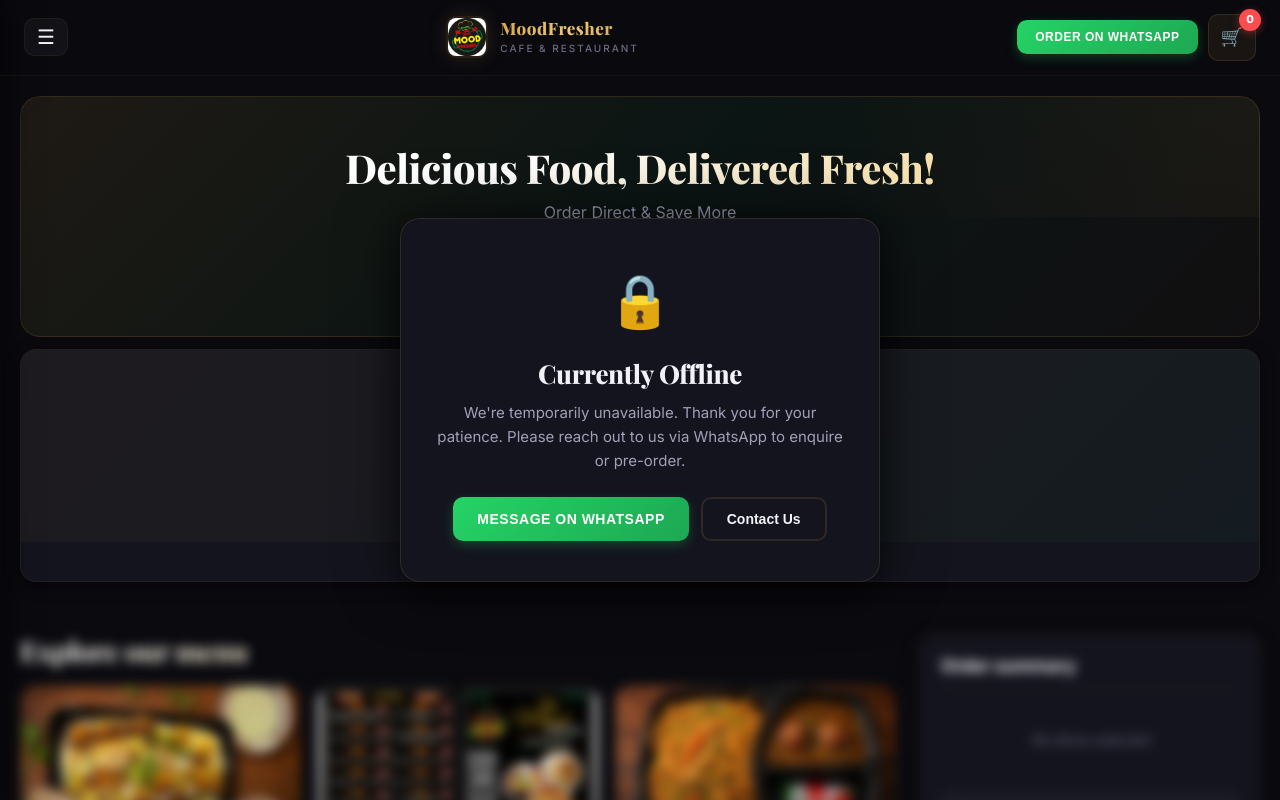
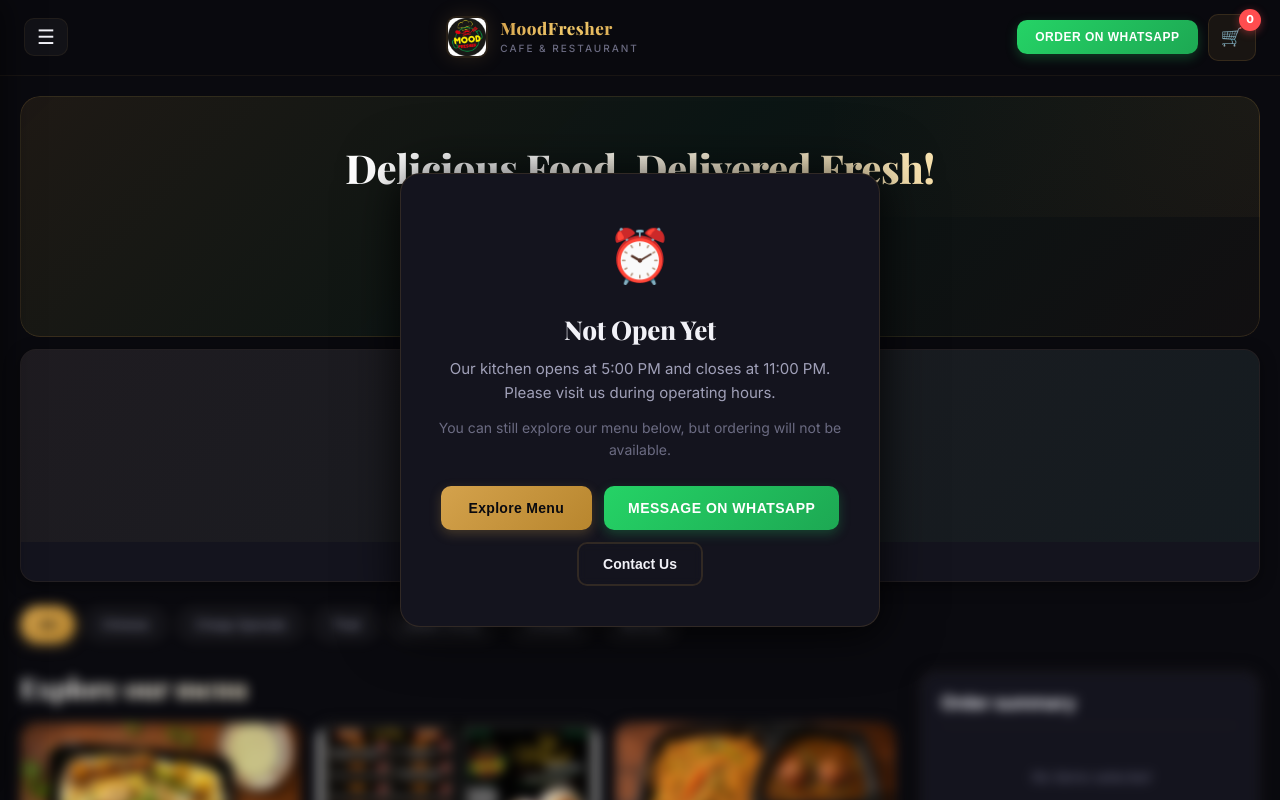
Before and after one commit to animesh624/MoodFresher, a React (Vite) app: page / in a window 1280 px wide. Shown: the top 800 px of the page. Built offline with nearby package versions, Linux system fonts and the light colour scheme.

Commit message:
added changes

```diff
--- a/src/App.jsx
+++ b/src/App.jsx
@@ -141,6 +141,7 @@
   const [touchStart, setTouchStart] = useState(0)
   const [touchEnd, setTouchEnd] = useState(0)
   const [isOpen, setIsOpen] = useState(isShopOperating())
+  const [exploreMenu, setExploreMenu] = useState(false)
   const orderPanelRef = useRef(null)
 
   const navigate = (newView) => {
@@ -182,7 +183,7 @@
   const delivery = subtotal > 0 ? 20 : 0
   const total = subtotal + delivery
 
-  const canPlace = name.trim() !== '' && address.trim() !== '' && mobile.trim() !== '' && subtotal > 0 && WHATSAPP_NUMBER
+  const canPlace = name.trim() !== '' && address.trim() !== '' && mobile.trim() !== '' && subtotal > 0 && WHATSAPP_NUMBER && isOpen
 
   const scrollToOrderPanel = () => {
     if (orderPanelRef.current) {
@@ -226,9 +227,14 @@
   }, [])
 
   useEffect(() => {
-    setIsOpen(isShopOperating())
+    const current = isShopOperating()
+    setIsOpen(current)
+    // Reset exploreMenu when shop opens
+    if (current) setExploreMenu(false)
     const timer = setInterval(() => {
-      setIsOpen(isShopOperating())
+      const newVal = isShopOperating()
+      setIsOpen(newVal)
+      if (newVal) setExploreMenu(false)
     }, 60000)
     return () => clearInterval(timer)
   }, [])
@@ -311,13 +317,19 @@
       </section>
 
       {/* Overlay when shop is closed — blurs all content beneath */}
-      {!isOpen && (
+      {!isOpen && !exploreMenu && (
         <div className="shop-closed-overlay">
           <div className="shop-closed-card">
             <span className="closed-icon">{closureInfo?.icon || '🔒'}</span>
             <h2>{closureInfo?.title || 'Currently Unavailable'}</h2>
             <p>{closureInfo?.detail || ''}</p>
+            <p style={{marginTop:-12, marginBottom:24, fontSize:14, color:'var(--text-muted)'}}>
+              You can still explore our menu below, but ordering will not be available.
+            </p>
             <div className="closed-actions">
+              <button className="primary" onClick={() => setExploreMenu(true)}>
+                Explore Menu
+              </button>
               <button className="wa-btn" onClick={() => window.open(`https://wa.me/${WHATSAPP_NUMBER}`, '_blank')}>
                 Message on WhatsApp
               </button>
@@ -329,10 +341,10 @@
         </div>
       )}
 
-      <div className={`content-wrapper ${!isOpen ? 'blurred' : ''}`}>
+      <div className={`content-wrapper ${!isOpen && !exploreMenu ? 'blurred' : ''}`}>
         {view === 'menu' && (
           <div className="category-row">
-            {isOpen && CATEGORIES.map(cat => (
+            {CATEGORIES.map(cat => (
               <button key={cat} className={cat === activeCat ? 'cat active' : 'cat'} onClick={() => setActiveCat(cat)}>{cat}</button>
             ))}
           </div>
@@ -387,7 +399,7 @@
                 <textarea placeholder="Delivery instructions (optional)" value={instructions} onChange={e => setInstructions(e.target.value)} rows={2} disabled={!isOpen} />
               </div>
 
-              <button className={`place-btn ${canPlace && isOpen ? 'enabled' : 'disabled'}`} onClick={placeOrder} disabled={!canPlace || !isOpen}>Place order via WhatsApp</button>
+              <button className={`place-btn ${canPlace ? 'enabled' : 'disabled'}`} onClick={placeOrder} disabled={!canPlace}>Place order via WhatsApp</button>
             </aside>
           </main>
         ) : view === 'contact' ? (
--- a/src/data/items.json
+++ b/src/data/items.json
@@ -1,5 +1,5 @@
 {
-  "shopOpen": false,
+  "shopOpen": true,
   "operatingHours": {
     "enabled": true,
     "days": ["Monday", "Tuesday", "Wednesday", "Thursday", "Friday", "Saturday", "Sunday"],
```
